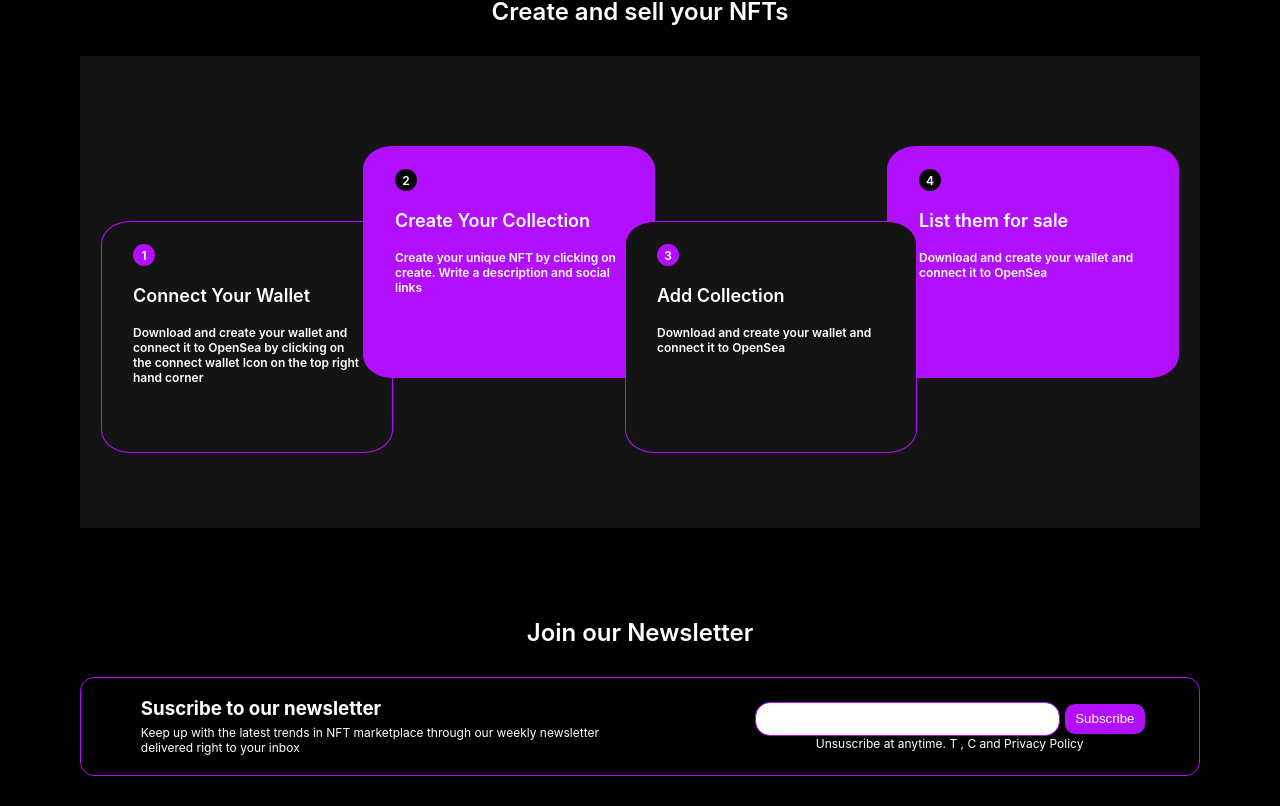
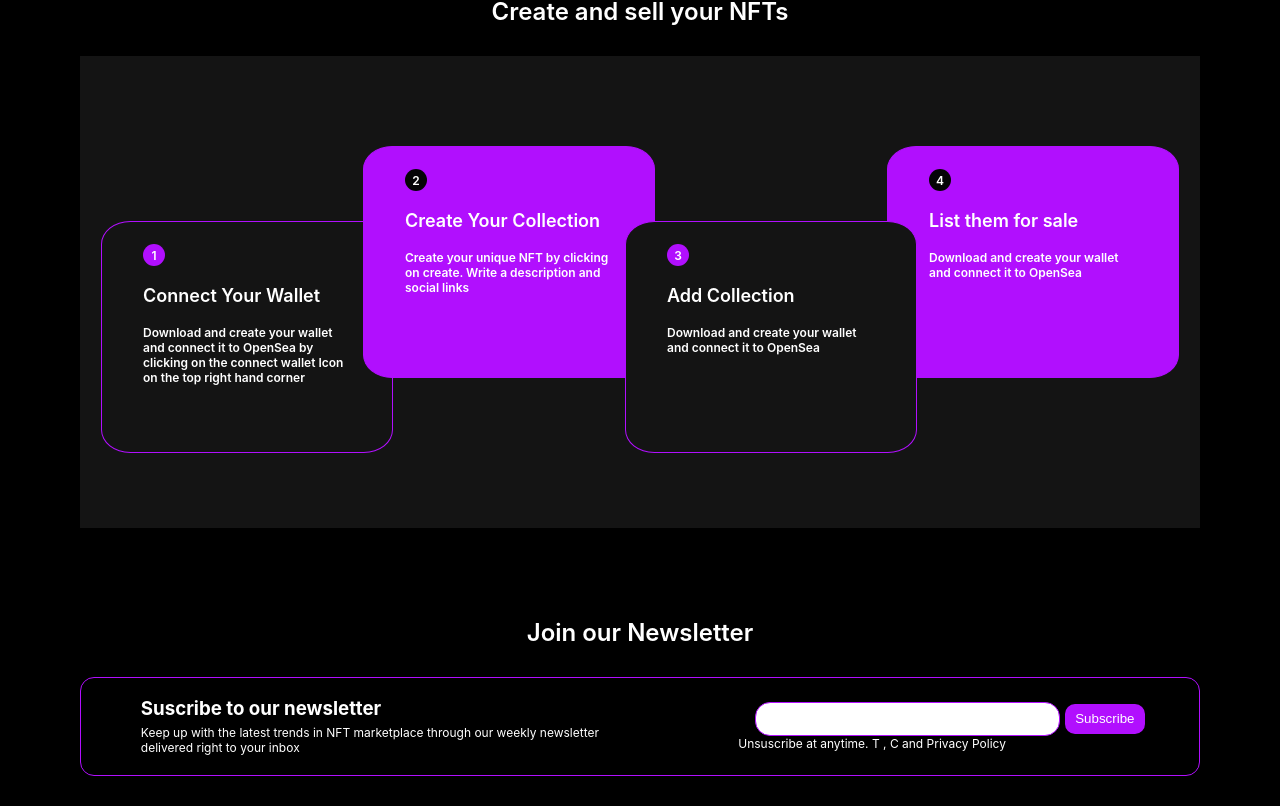
Before and after one commit to ibrahimshittu/RIO_Marketplace, a React (Create React App) app: page / in a window 1280 px wide. Shown: the part 803-1609 px from the top of the page. Built offline with nearby package versions, Linux system fonts and the light colour scheme; no server answers.

Commit message:
Footer section

```diff
--- a/src/components/HIWCard.js
+++ b/src/components/HIWCard.js
@@ -38,7 +38,7 @@ const Number = styled.div`
     Background: ${props => `${props.bgColor};`}
     height: 22px;
     width: 22px;
-    margin: 22px 31px;
+    margin: 22px 41px;
     border-radius: 50%;
     text-align: center;
     display: flex;
@@ -51,13 +51,13 @@ const Number = styled.div`
 const Main = styled.div`
     font-size: 18px;
     line-height: 15px;
-    margin: 12px 31px;
+    margin: 12px 41px;
     font-weight: 600;
 
 `
 const Desc = styled.div`
     font-size: 12px;
-    margin: 22px 31px;
+    margin: 22px 41px;
     font-weight: 600;
 
 `
--- a/src/components/Newsletter.js
+++ b/src/components/Newsletter.js
@@ -72,6 +72,7 @@ const RightSide = styled.div`
             font-size: 12px;
             margin-top: 0;
             margin-bottom: 0;
+            margin-left: -155px;
         }
 
 `
```
Also changed, not shown: src/components/Footer.js (added, +11 -0 lines).
